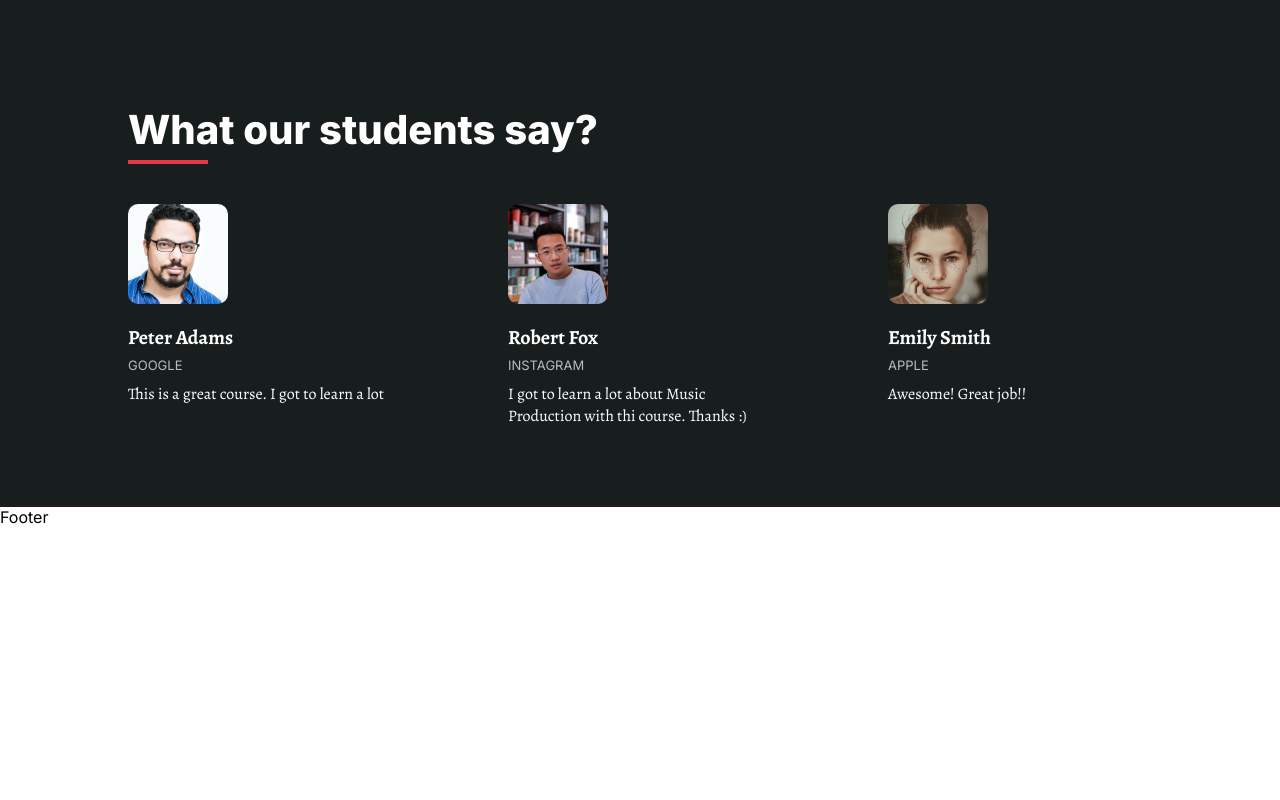
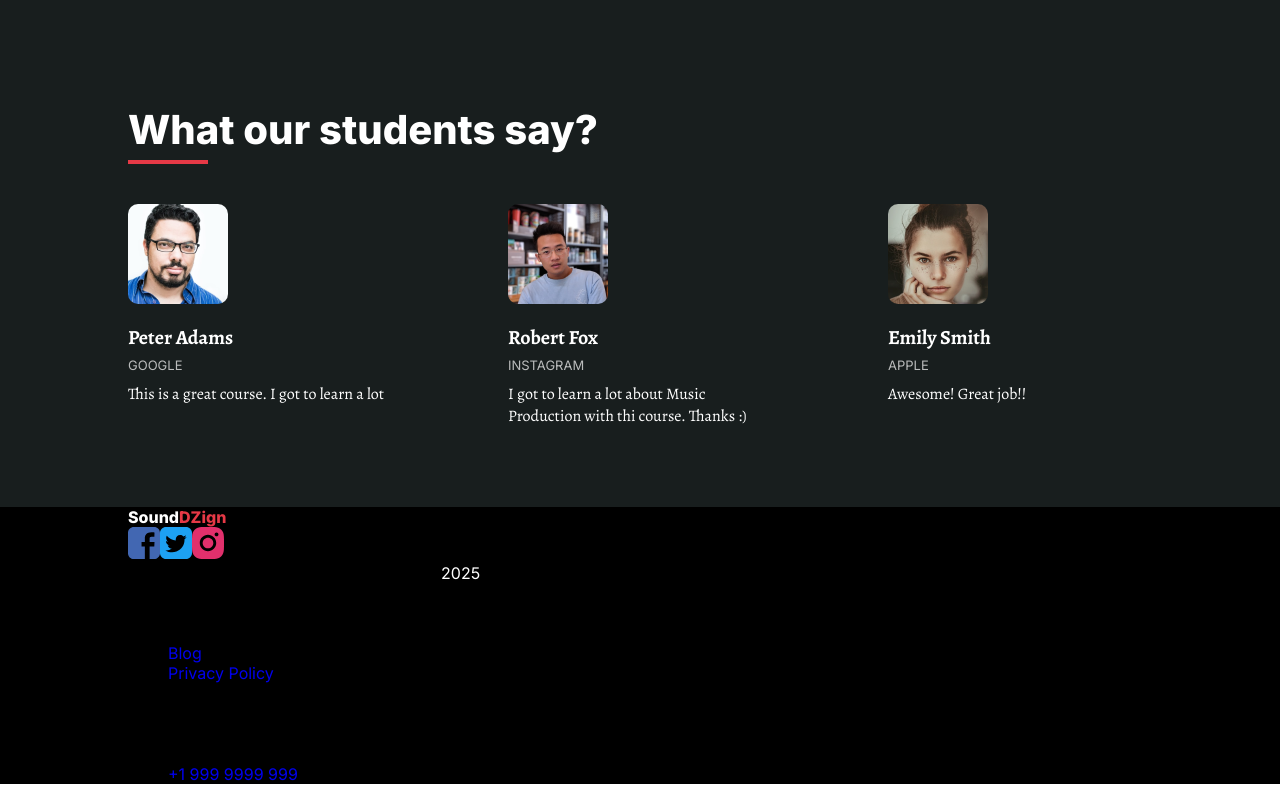
Before and after one commit to Nebenmor/sound-dzign, a React (Vite) app: page / in a window 1280 px wide. Shown: the part 2343-3143 px from the top of the page. Before the commit the page ends 2870 px from the top, so only its background shows below. Built offline with nearby package versions, Linux system fonts and the light colour scheme.

Commit message:
implement footer section

```diff
--- a/src/components/Footer/Footer.jsx
+++ b/src/components/Footer/Footer.jsx
@@ -1,10 +1,65 @@
-import React from 'react'
-import "./Footer.css"
+import React, { useEffect, useState } from "react";
+import "./Footer.css";
+import { instagramLogo, twitterLogo, facebookLogo } from "../../assets";
 
 const Footer = () => {
+  const [date, setDate] = useState(null);
+
+  useEffect(() => {
+    const year = new Date().getFullYear();
+    setDate(year);
+  }, []);
+
   return (
-    <div>Footer</div>
-  )
-}
+    <footer className="black">
+      <div className="wrapper">
+        <div className="content-container">
+          <div className="links">
+            <a href="#" className="logo">
+              Sound<span className="red">DZign</span>
+            </a>
 
-export default Footer
+            {/* Social Icons */}
+            <div className="social-icons">
+              <a href="#">
+                <img src={facebookLogo} alt="facebook-logo" />
+              </a>
+
+              <a href="#">
+                <img src={twitterLogo} alt="twitter-logo" />
+              </a>
+
+              <a href="#">
+                <img src={instagramLogo} alt="instagram-logo" />
+              </a>
+            </div>
+
+            <div className="copyright">
+              This website is designed by GTCoding &copy; <span style={{color: 'white'}} >{date}</span>
+            </div>
+          </div>
+
+          <div className="links">
+            <h3>Quick Links</h3>
+            <ul>
+              <li><a href="#">Blog</a></li>
+
+              <li><a href="#">Privacy Policy</a></li>
+            </ul>
+          </div>
+
+          <div className="links">
+            <h3>Contact Us</h3>
+            <ul>
+              <li><a href="#"></a>contact@email.com</li>
+
+              <li><a href="#">+1 999 9999 999</a></li>
+            </ul>
+          </div>
+        </div>
+      </div>
+    </footer>
+  );
+};
+
+export default Footer;
```
